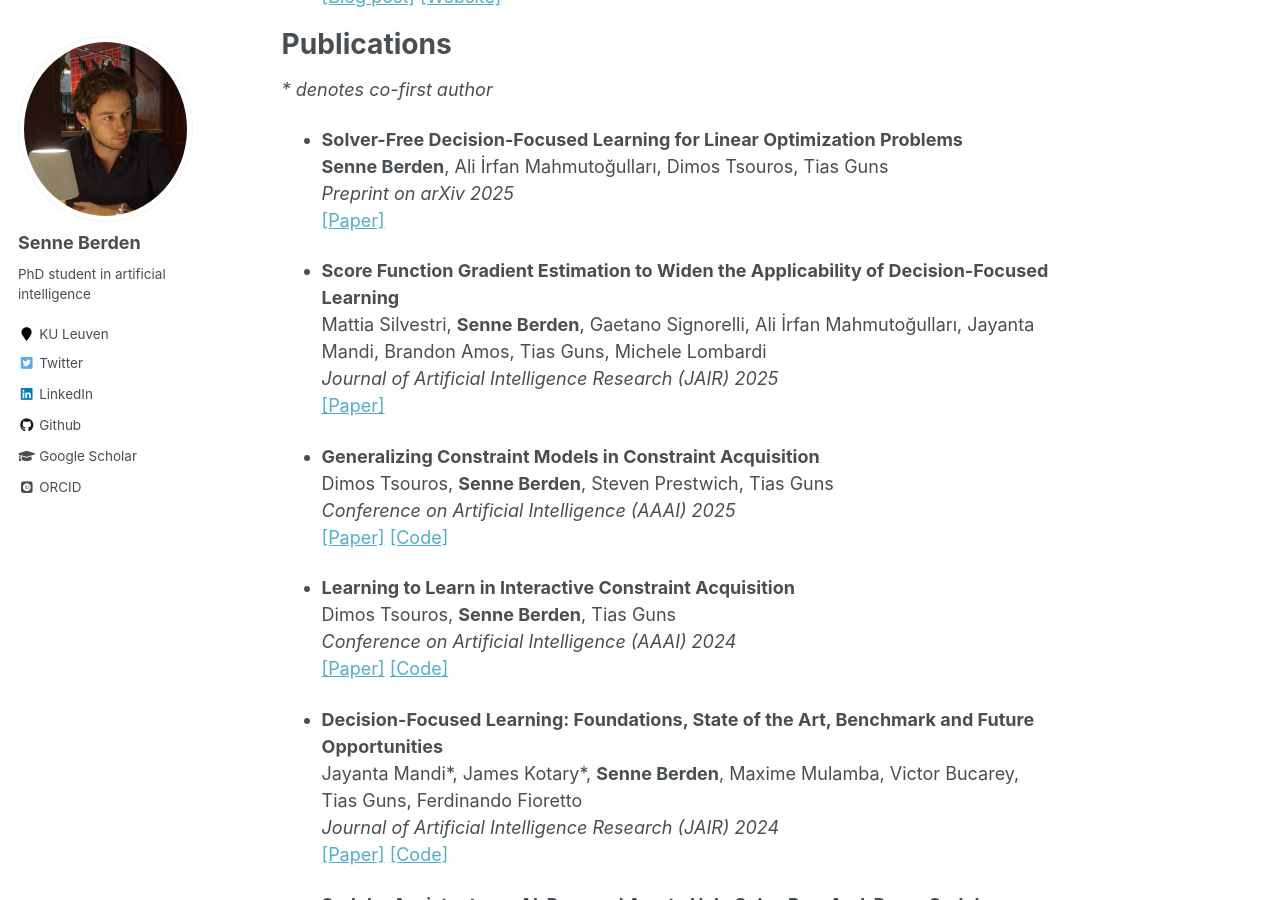
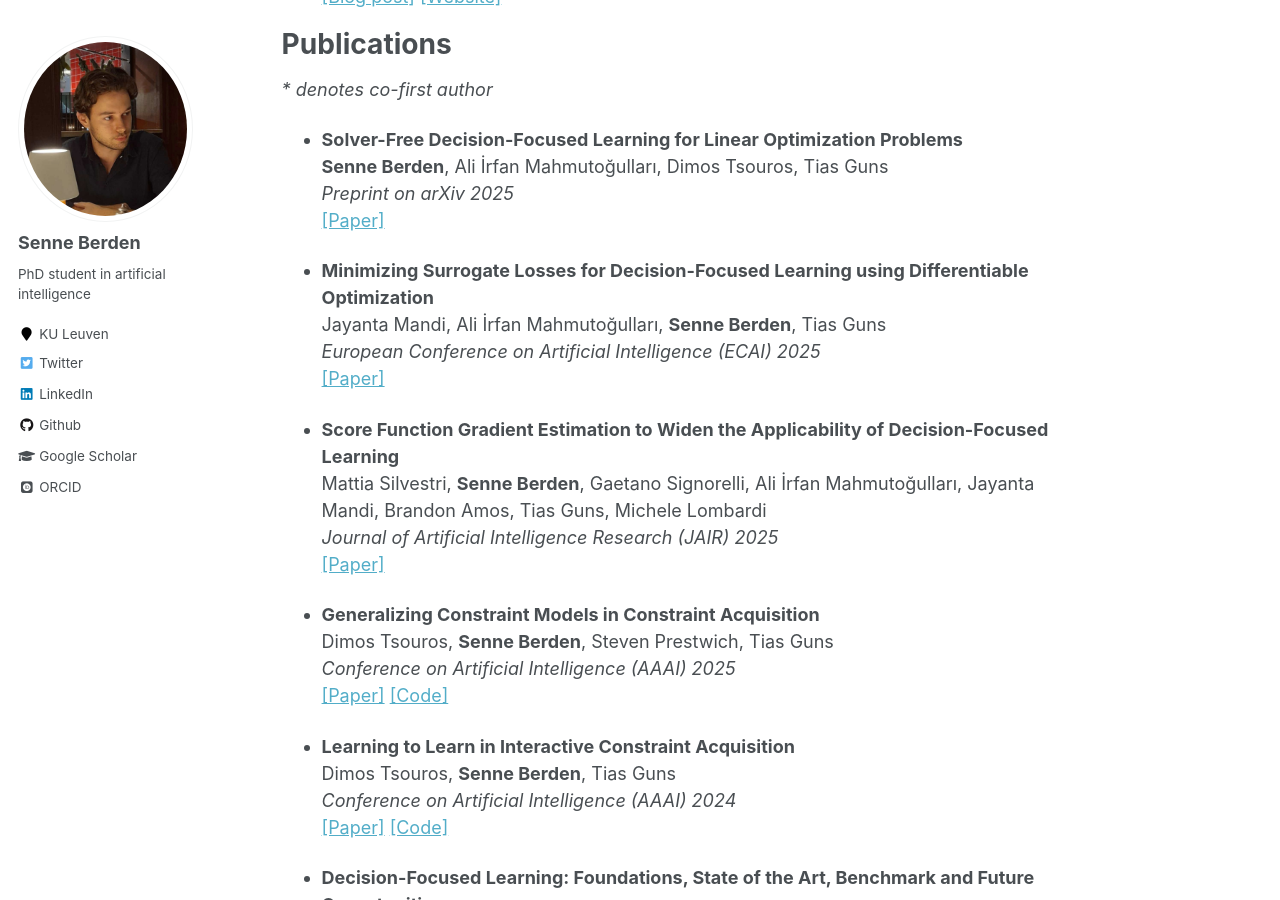
Before and after one commit to senneberden/senneberden.github.io, a Jekyll site: the page built from _pages/about.md, in a window 1280 px wide and 900 px high, scrolled down 627 px. Built offline with Jekyll 4.4.1, drawn with Linux system fonts in a browser that asks for light colours; some web fonts are replaced.

Commit message:
Added surrogate losses with differentiable optimization paper

```diff
--- a/_pages/about.md
+++ b/_pages/about.md
@@ -29,20 +29,25 @@ Publications
 *Preprint on arXiv 2025* \
 [\[Paper\]](https://arxiv.org/abs/2505.22224)
 
+- **Minimizing Surrogate Losses for Decision-Focused Learning using Differentiable Optimization** \
+Jayanta Mandi, Ali İrfan Mahmutoğulları, **Senne Berden**, Tias Guns \
+*European Conference on Artificial Intelligence (ECAI) 2025* \
+[\[Paper\]](https://arxiv.org/abs/2508.11365)
+
 - **Score Function Gradient Estimation to Widen the Applicability of Decision-Focused Learning** \
 Mattia Silvestri, **Senne Berden**, Gaetano Signorelli, Ali İrfan Mahmutoğulları, Jayanta Mandi, Brandon Amos, Tias Guns, Michele Lombardi \
 *Journal of Artificial Intelligence Research (JAIR) 2025* \
-[\[Paper\]](https://arxiv.org/pdf/2307.05213)
+[\[Paper\]](https://arxiv.org/abs/2307.05213)
 
 - **Generalizing Constraint Models in Constraint Acquisition** \
 Dimos Tsouros, **Senne Berden**, Steven Prestwich, Tias Guns \
 *Conference on Artificial Intelligence (AAAI) 2025* \
-[\[Paper\]](https://arxiv.org/pdf/2412.14950) [\[Code\]](https://github.com/Dimosts/GenConModels)
+[\[Paper\]](https://arxiv.org/abs/2412.14950) [\[Code\]](https://github.com/Dimosts/GenConModels)
 
 - **Learning to Learn in Interactive Constraint Acquisition** \
 Dimos Tsouros, **Senne Berden**, Tias Guns \
 *Conference on Artificial Intelligence (AAAI) 2024* \
-[\[Paper\]](https://arxiv.org/pdf/2312.10795.pdf) [\[Code\]](https://github.com/Dimosts/ActiveConLearn)
+[\[Paper\]](https://arxiv.org/abs/2312.10795.pdf) [\[Code\]](https://github.com/Dimosts/ActiveConLearn)
 
 - **Decision-Focused Learning: Foundations, State of the Art, Benchmark and Future Opportunities** \
 Jayanta Mandi\*, James Kotary\*, **Senne Berden**, Maxime Mulamba, Victor Bucarey, Tias Guns, Ferdinando Fioretto \
```
